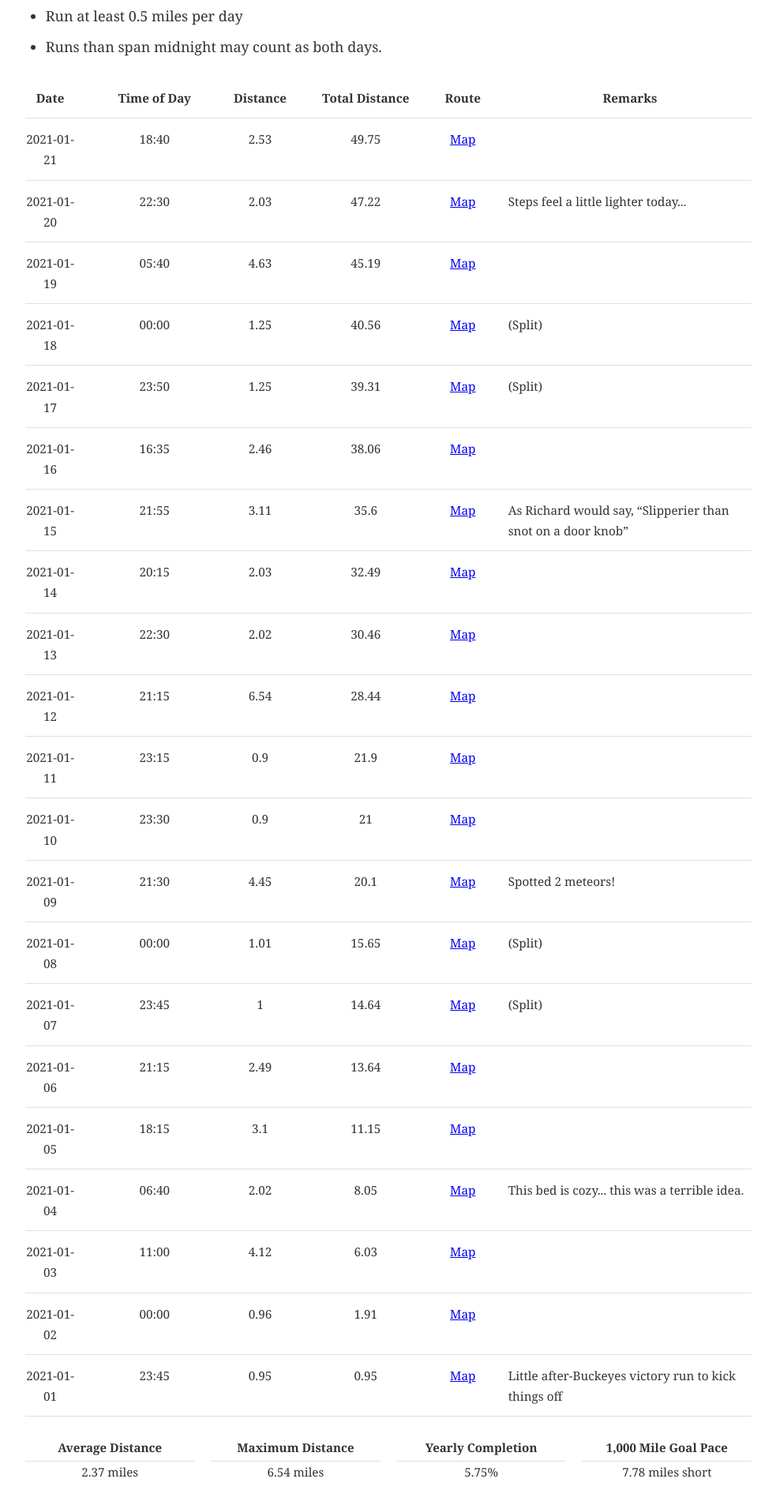
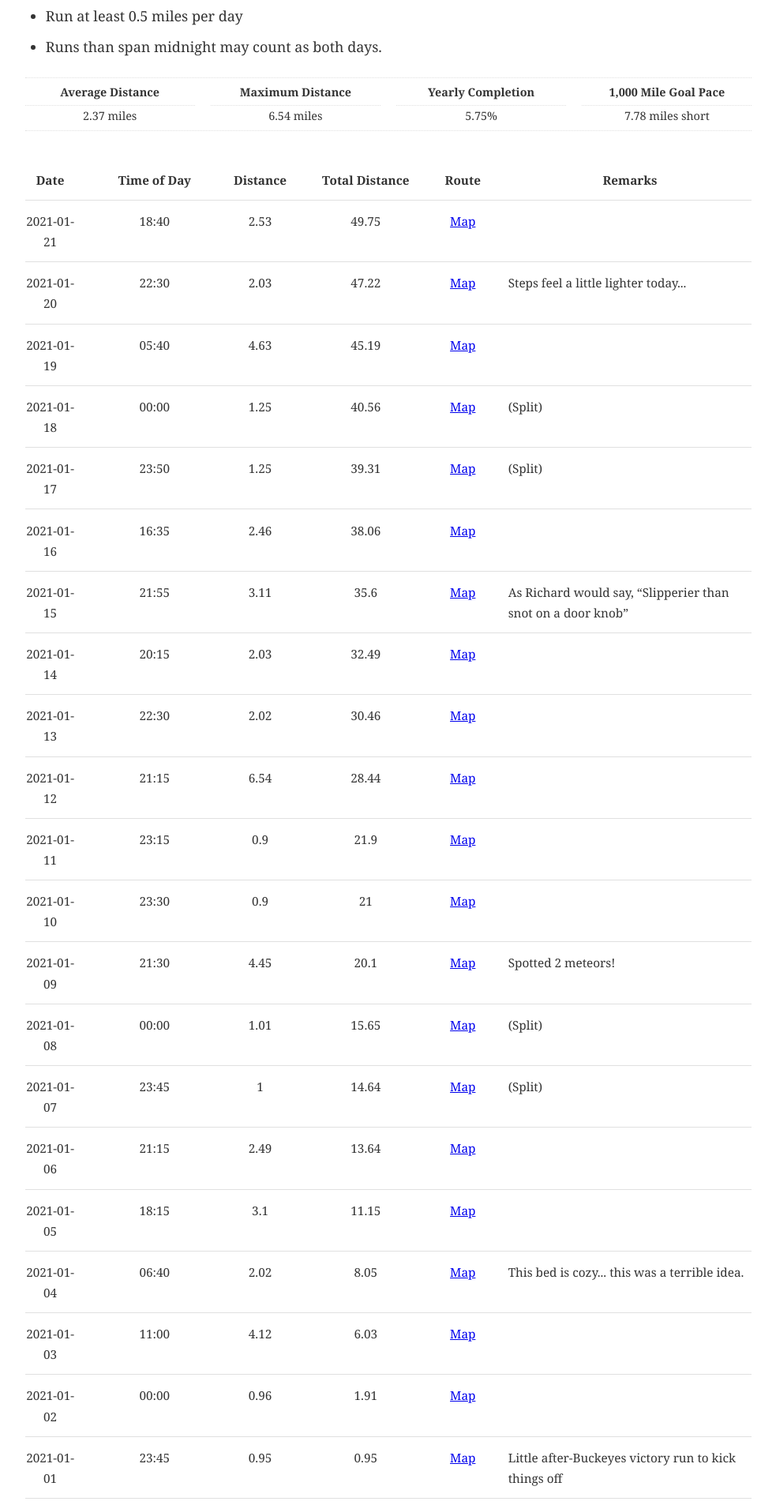
Before and after one commit to philbirnie/phil365, a Gatsby site: page / in a window 1280 px wide. Shown: the part 300-2206 px from the top of the page at 79% size, without its empty margins (148-1131 px from the left). Built offline with nearby package versions, Linux system fonts and the light colour scheme; Gatsby itself is replaced by a stand-in of ours.

Commit message:
Stats/Table updates.

```diff
--- a/src/components/layout.css
+++ b/src/components/layout.css
@@ -610,34 +610,35 @@ td.col-remarks {
   display: none;
 }
 
+.stats {
+  margin-bottom: 2.0em;
+  padding: 0.25em 0;
+  border-top: 1px dotted hsla(0, 0%, 0%, 0.12);
+  border-bottom: 1px dotted hsla(0, 0%, 0%, 0.12);
+}
+
 .stats dl {
   display: grid;
-  font-size: 84%;
+  margin-bottom: 0;
+  font-size: 80%;
   text-align: center;
-  grid-template-columns: repeat(4, minmax(125px, 25%));
+  grid-template-columns: repeat(4, minmax(100px, 25%));
   grid-gap: 20px;
 }
 
 @media only screen and (max-width: 600px) {
   .stats dl {
-    grid-template-columns: auto;
+    grid-template-columns: repeat(2, minmax(100px, 50%));
   }
-}
-
-@media only screen and (max-width: 800px) {
-  .stats dl {
-    grid-template-columns: repeat(2, minmax(200px, 50%));
-  }
-}
-
-
-.stats div {
-
 }
 
 .stats dt {
   padding-bottom: 0.25em;
-  border-bottom: 1px solid hsla(0, 0%, 0%, 0.12);
+  border-bottom: 1px dotted hsla(0, 0%, 0%, 0.12);
+}
+
+.stats dd {
+  margin-bottom: 0;
 }
 
 @media only screen and (min-width: 600px) {
--- a/src/pages/index.js
+++ b/src/pages/index.js
@@ -15,8 +15,8 @@ const IndexPage = () => (
       <li>Run at least 0.5 miles per day</li>
       <li>Runs than span midnight may count as both days.</li>
     </ul>
+    <Stats />
     <Table />
-    <Stats />
   </Layout>
 )
 
```
Also changed, not shown: src/pages/page-2.js (deleted, +0 -16 lines).
